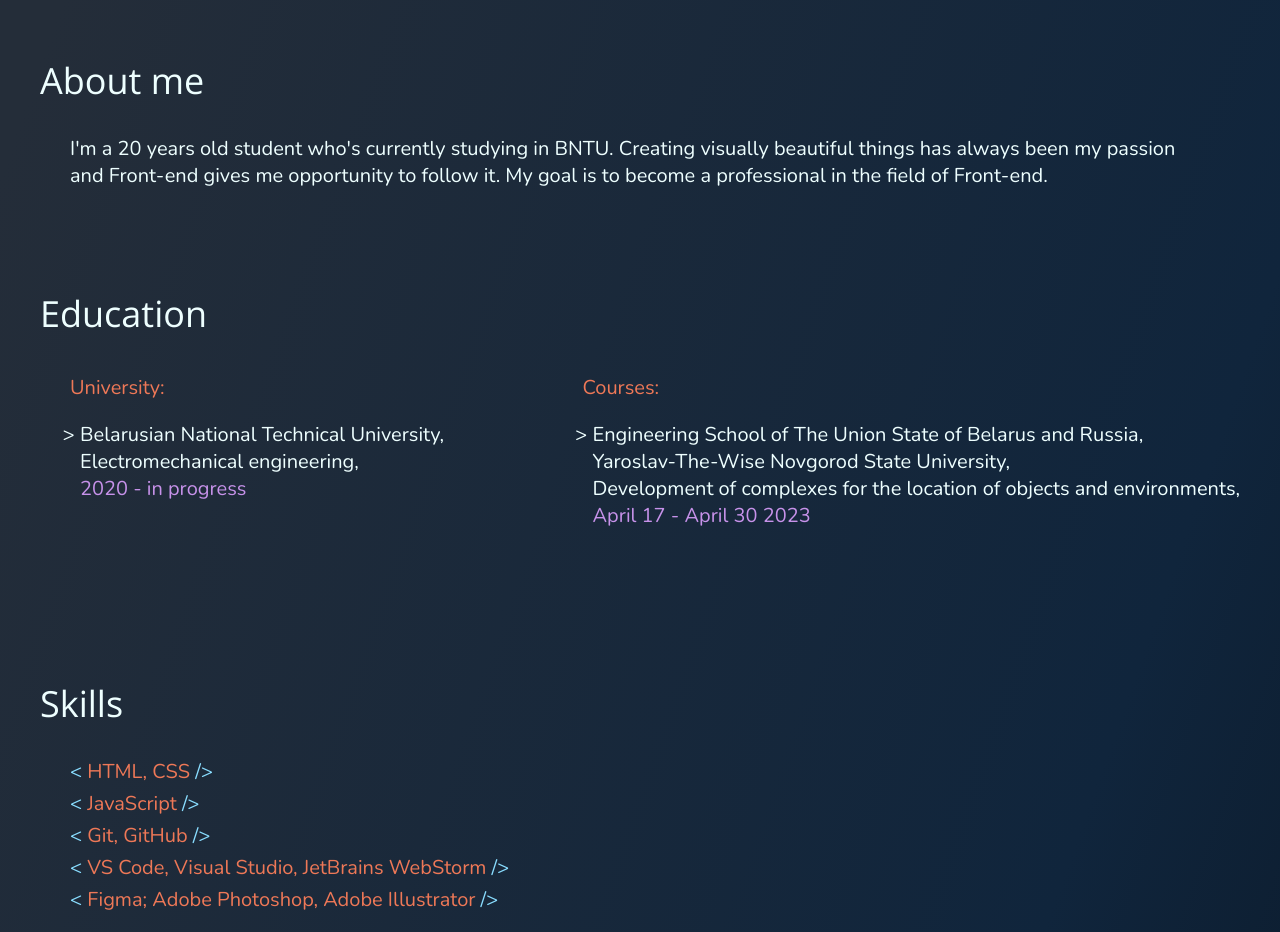
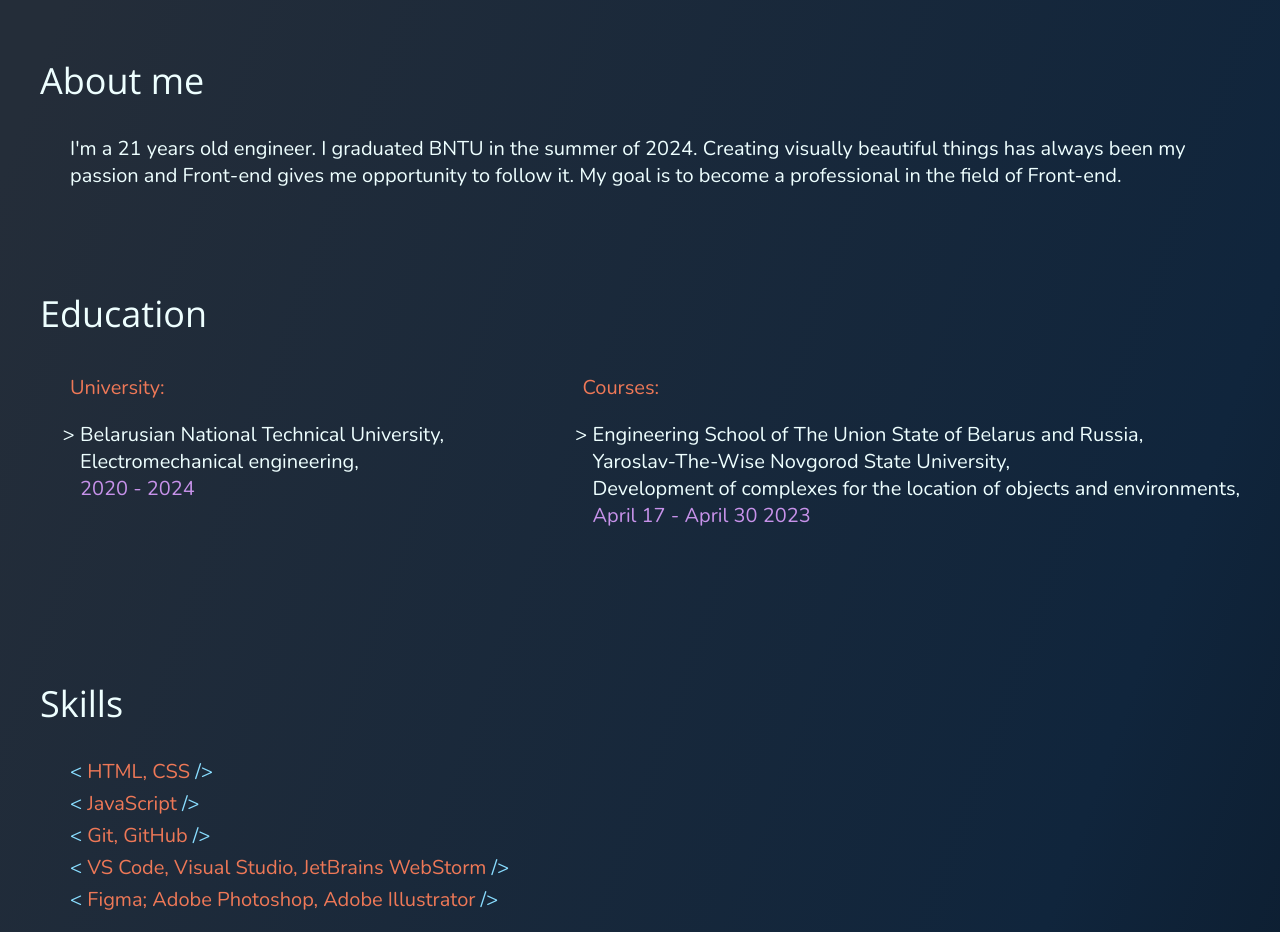
Before and after one commit to demvicc/CV, a plain HTML site: page index.html in a window 1280 px wide. Shown: the part 860-1792 px from the top of the page. Drawn offline with nearby package versions, Linux system fonts and the light colour scheme.

Commit message:
Update index.html

```diff
--- a/index.html
+++ b/index.html
@@ -53,7 +53,7 @@
                 <div class="abtme">
                     <h2>About me</h2>
                     <p>
-                    I'm a 20 years old student who's currently studying in BNTU.
+                    I'm a 21 years old engineer. I graduated BNTU in the summer of 2024.
                     Creating visually beautiful things has always been my passion and
                     Front-end gives me opportunity to follow it.
                     My goal is to become a professional in the field of Front-end.
@@ -65,7 +65,7 @@
                     <div class="university">
                         <p>University:</p>
                         <ul class="uni">
-                            <li><a href="https://bntu.by">Belarusian National Technical University,</a><div>Electromechanical engineering,</div><div class="date">2020 - in progress</div></li>
+                            <li><a href="https://bntu.by">Belarusian National Technical University,</a><div>Electromechanical engineering,</div><div class="date">2020 - 2024</div></li>
                         </ul>
                     </div>
                     <div class="courses">
```
